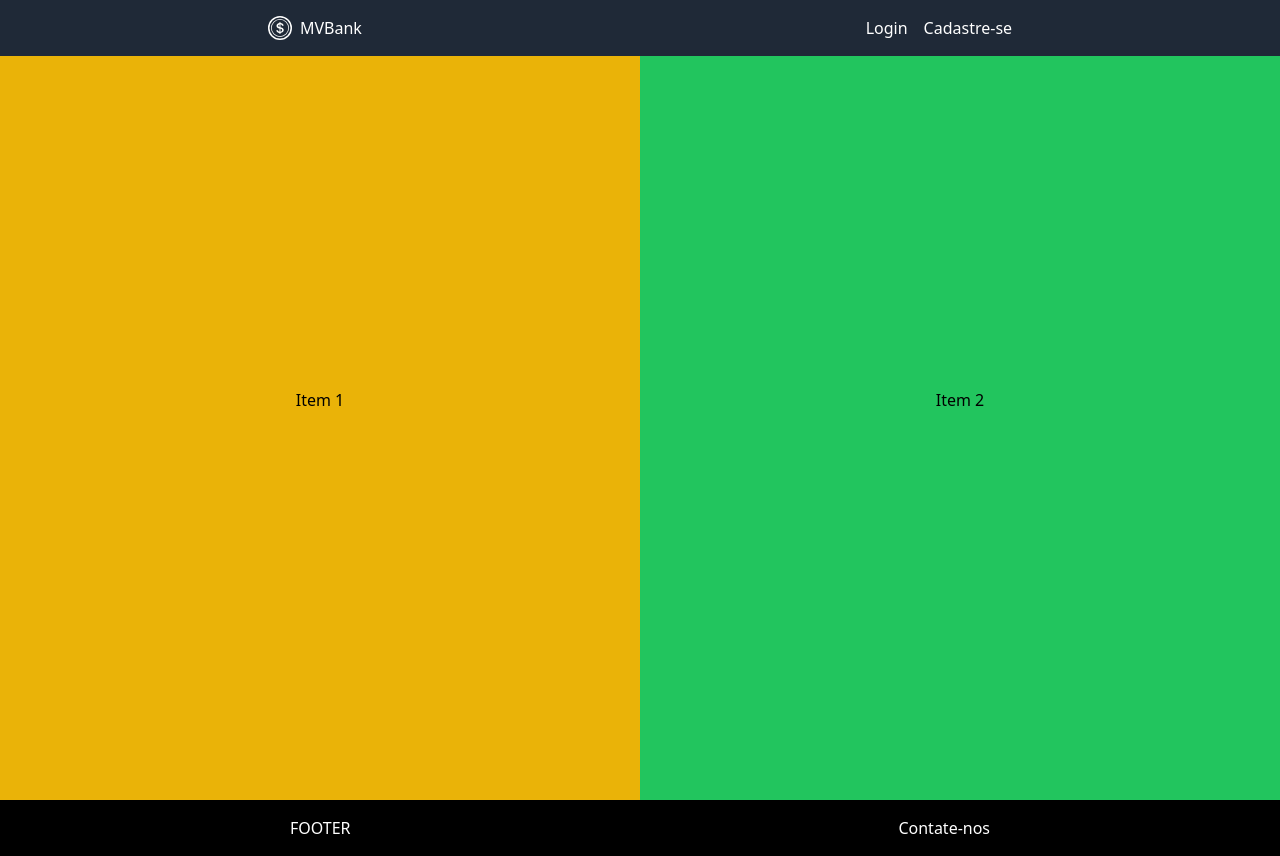
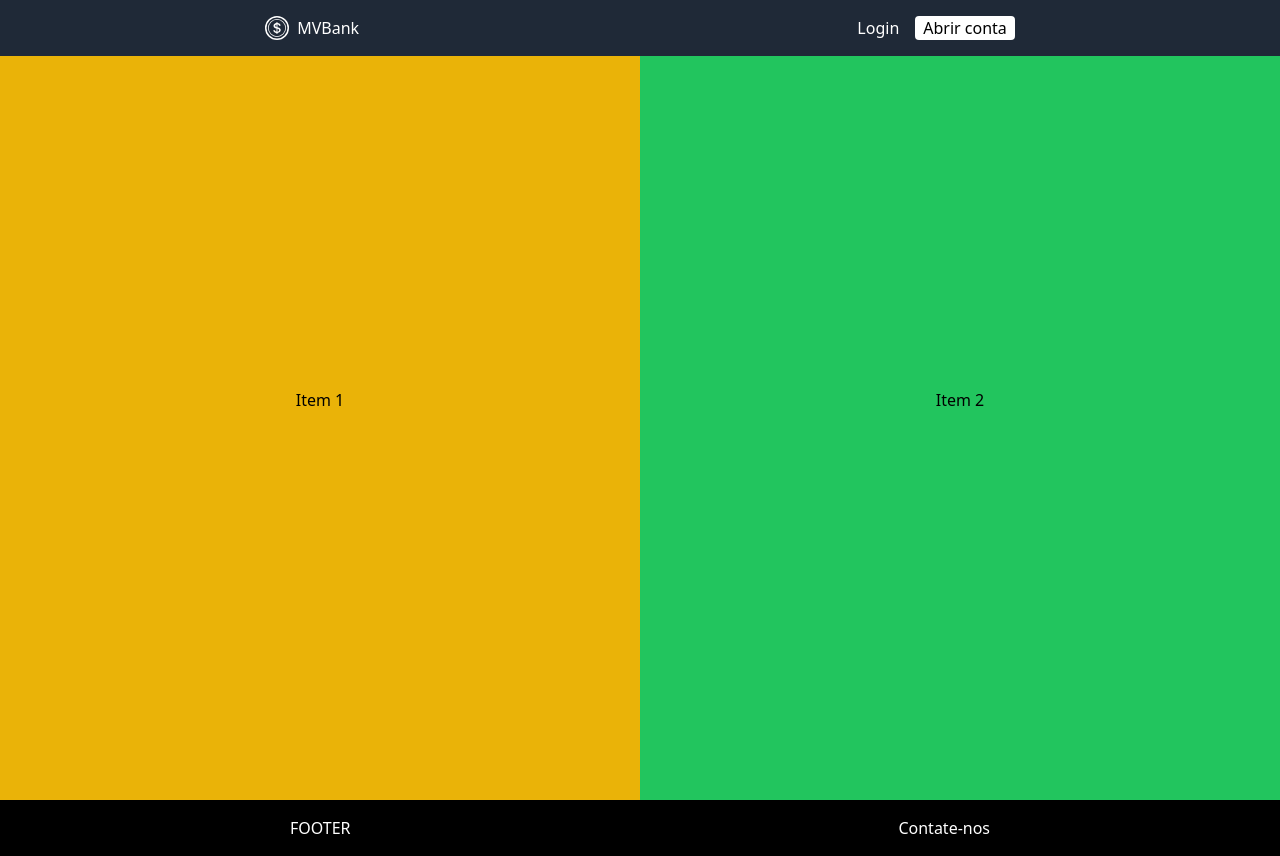
Before and after one commit to webdevmatias/MV_Bank_Repositorio, a React (Vite) app: page / in a window 1280 px wide. Built offline with nearby package versions, Linux system fonts and the light colour scheme.

Commit message:
atualização do header

```diff
--- a/src/components/layout/Header.jsx
+++ b/src/components/layout/Header.jsx
@@ -15,7 +15,7 @@ const Header = () => {
           <button className='text-white'>Login</button>
         </Link>
         <Link to="/cadastro">
-          <button className='text-white'>Cadastre-se</button>
+          <button className='text-black bg-white rounded px-2'>Abrir conta</button>
         </Link>
       </div>
     </nav>
```
